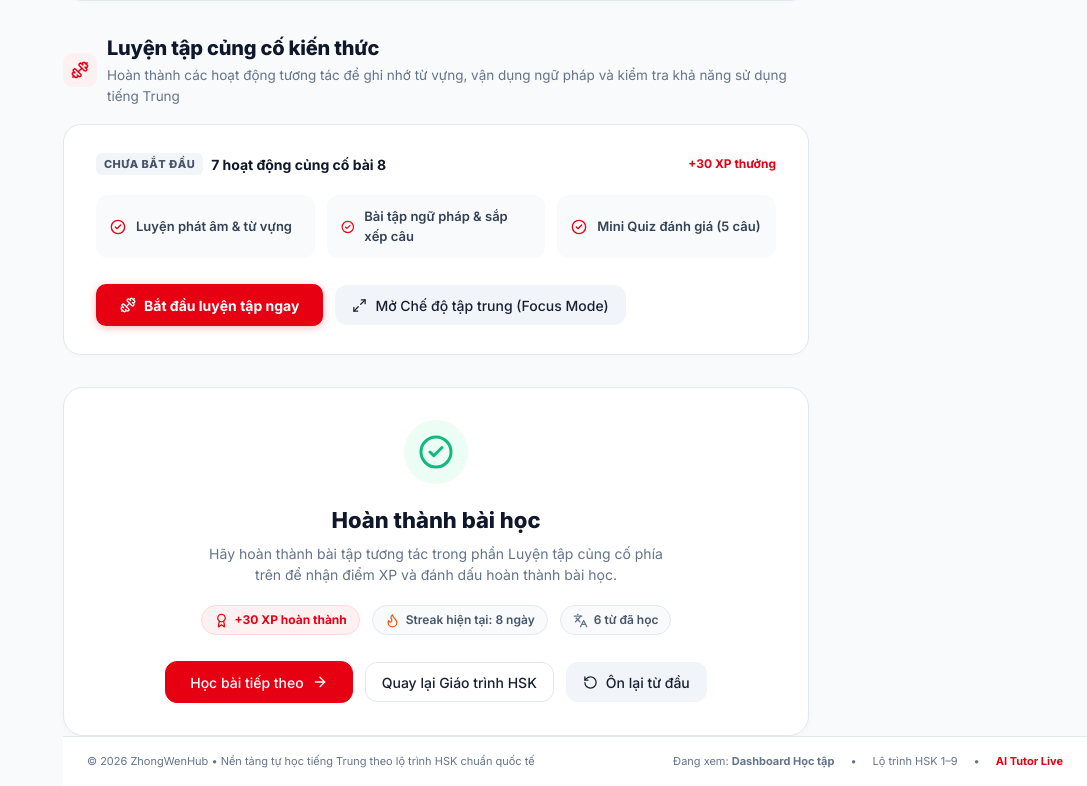
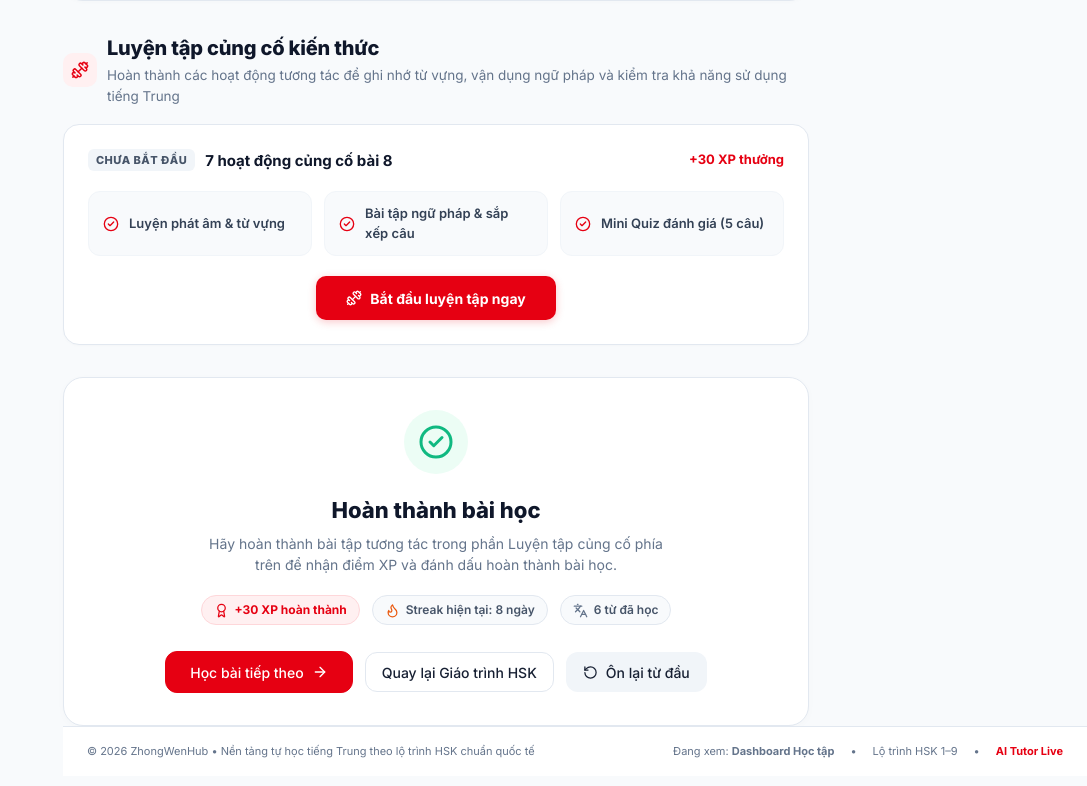
Before and after one commit to nguyen2234/ZhongWenHub, a React (Vite) app in the folder Fontend/: page /lesson in a window 1280 px wide. Shown: the part 3941-4727 px from the top of the page, without its empty margins (193-1280 px from the left). Built offline with nearby package versions, Linux system fonts and the light colour scheme.

Commit message:
style(student): simplify practice card and remove focus mode action

```diff
--- a/Fontend/src/features/lesson/pages/HskTextbookLessonPage.css
+++ b/Fontend/src/features/lesson/pages/HskTextbookLessonPage.css
@@ -482,23 +482,70 @@
 /* 5. PRACTICE SECTION */
 .hsk-practice-intro-card {
   background-color: #ffffff;
-  border: 1.5px solid #e2e8f0;
-  border-radius: 18px;
-  padding: 28px 32px;
+  border: 1px solid #e2e8f0;
+  border-radius: 16px;
+  padding: 24px;
   display: flex;
   flex-direction: column;
   gap: 20px;
-  box-shadow: 0 1px 4px rgba(0, 0, 0, 0.02);
+  box-shadow: 0 1px 3px rgba(0, 0, 0, 0.02);
+  box-sizing: border-box;
 }
 
+/* Row 1 - Header info: title, status badge & XP reward */
+.hsk-practice-card-header {
+  display: flex;
+  align-items: center;
+  justify-content: space-between;
+  gap: 16px;
+  flex-wrap: wrap;
+}
+
+.hsk-practice-card-title-group {
+  display: flex;
+  align-items: center;
+  gap: 10px;
+  min-width: 0;
+}
+
+.hsk-practice-card-status-badge {
+  flex-shrink: 0;
+  padding: 3px 8px;
+  border-radius: 6px;
+  font-size: 11px;
+  font-weight: 800;
+  text-transform: uppercase;
+  letter-spacing: 0.04em;
+}
+
+.hsk-practice-card-title {
+  margin: 0;
+  font-size: 15px;
+  font-weight: 700;
+  color: #0f172a;
+  line-height: 1.4;
+}
+
+.hsk-practice-card-xp-badge {
+  flex-shrink: 0;
+  font-size: 13px;
+  font-weight: 700;
+  color: var(--primary, #E60012);
+  display: flex;
+  align-items: center;
+  gap: 4px;
+}
+
+/* Row 2 - 3 Activity Groups */
 .hsk-practice-steps-preview {
   display: grid;
-  grid-template-columns: repeat(auto-fit, minmax(200px, 1fr));
+  grid-template-columns: repeat(3, 1fr);
   gap: 12px;
 }
 
 .hsk-practice-step-item {
   background-color: #f8fafc;
+  border: 1px solid #f1f5f9;
   border-radius: 12px;
   padding: 12px 14px;
   display: flex;
@@ -507,6 +554,46 @@
   font-size: 13px;
   font-weight: 600;
   color: #334155;
+  box-sizing: border-box;
+  min-height: 48px;
+}
+
+/* Row 3 - Centered Single Action Button */
+.hsk-practice-action-row {
+  display: flex;
+  justify-content: center;
+  align-items: center;
+  width: 100%;
+}
+
+.hsk-practice-cta-btn {
+  width: 240px;
+  height: 44px;
+  padding: 0 20px;
+  font-size: 14px;
+  font-weight: 700;
+  border-radius: 10px;
+  background-color: var(--primary, #E60012);
+  color: #ffffff;
+  border: none;
+  cursor: pointer;
+  display: inline-flex;
+  align-items: center;
+  justify-content: center;
+  gap: 8px;
+  box-shadow: 0 2px 8px rgba(230, 0, 18, 0.22);
+  transition: all 0.15s ease;
+  box-sizing: border-box;
+}
+
+.hsk-practice-cta-btn:hover {
+  background-color: #cc0010;
+  box-shadow: 0 4px 12px rgba(230, 0, 18, 0.32);
+  transform: translateY(-1px);
+}
+
+.hsk-practice-cta-btn:active {
+  transform: translateY(0);
 }
 
 /* 6. COMPLETE SECTION */
@@ -545,6 +632,22 @@
   }
 }
 
+@media (max-width: 768px) {
+  .hsk-practice-intro-card {
+    padding: 20px 16px;
+    gap: 16px;
+  }
+
+  .hsk-practice-steps-preview {
+    grid-template-columns: 1fr;
+    gap: 8px;
+  }
+
+  .hsk-practice-cta-btn {
+    width: 100%;
+  }
+}
+
 @media (max-width: 640px) {
   .hsk-overview-card {
     padding: 20px 18px;
--- a/Fontend/src/features/lesson/pages/HskTextbookLessonPage.tsx
+++ b/Fontend/src/features/lesson/pages/HskTextbookLessonPage.tsx
@@ -789,14 +789,14 @@ export const HskTextbookLessonPage: React.FC = () => {
               </div>
             </div>
 
-            {/* Stable Practice Introduction Card (fixed layout, no height shifts) */}
+            {/* Stable Practice Introduction Card (3 clean rows, centered CTA) */}
             <div className="hsk-practice-intro-card">
-              <div style={{ display: 'flex', alignItems: 'center', justifyContent: 'space-between', flexWrap: 'wrap', gap: '10px' }}>
-                <div style={{ display: 'flex', alignItems: 'center', gap: '8px' }}>
+              {/* Row 1 — Thông tin luyện tập */}
+              <div className="hsk-practice-card-header">
+                <div className="hsk-practice-card-title-group">
                   <span
+                    className="hsk-practice-card-status-badge"
                     style={{
-                      padding: '3px 8px',
-                      borderRadius: '6px',
                       backgroundColor:
                         practiceStatus === 'COMPLETED'
                           ? '#ecfdf5'
@@ -809,10 +809,6 @@ export const HskTextbookLessonPage: React.FC = () => {
                           : practiceStatus === 'IN_PROGRESS'
                           ? '#d97706'
                           : '#475569',
-                      fontSize: '11px',
-                      fontWeight: 800,
-                      textTransform: 'uppercase',
-                      letterSpacing: '0.04em',
                     }}
                   >
                     {practiceStatus === 'COMPLETED'
@@ -821,70 +817,49 @@ export const HskTextbookLessonPage: React.FC = () => {
                       ? `Đang học · Bước ${currentPracticeStepIndex + 1}/7`
                       : 'Chưa bắt đầu'}
                   </span>
-                  <span style={{ fontSize: '14px', fontWeight: 700, color: '#0f172a' }}>
+                  <h3 className="hsk-practice-card-title">
                     7 hoạt động củng cố bài {textbookData.lessonNumber}
-                  </span>
+                  </h3>
                 </div>
 
-                <span style={{ fontSize: '12px', fontWeight: 700, color: 'var(--primary, #E60012)' }}>
+                <div className="hsk-practice-card-xp-badge">
                   +{textbookData.xpReward} XP thưởng
-                </span>
+                </div>
               </div>
 
+              {/* Row 2 — Các nhóm hoạt động */}
               <div className="hsk-practice-steps-preview">
                 <div className="hsk-practice-step-item">
-                  <CheckCircle2 size={16} color="var(--primary, #E60012)" />
+                  <CheckCircle2 size={16} color="var(--primary, #E60012)" style={{ flexShrink: 0 }} />
                   <span>Luyện phát âm & từ vựng</span>
                 </div>
                 <div className="hsk-practice-step-item">
-                  <CheckCircle2 size={16} color="var(--primary, #E60012)" />
+                  <CheckCircle2 size={16} color="var(--primary, #E60012)" style={{ flexShrink: 0 }} />
                   <span>Bài tập ngữ pháp & sắp xếp câu</span>
                 </div>
                 <div className="hsk-practice-step-item">
-                  <CheckCircle2 size={16} color="var(--primary, #E60012)" />
+                  <CheckCircle2 size={16} color="var(--primary, #E60012)" style={{ flexShrink: 0 }} />
                   <span>Mini Quiz đánh giá ({textbookData.playerLessonData.quiz?.length || 5} câu)</span>
                 </div>
               </div>
 
-              <div style={{ display: 'flex', alignItems: 'center', gap: '12px', flexWrap: 'wrap', marginTop: '6px' }}>
+              {/* Row 3 — Hành động (Single centered CTA) */}
+              <div className="hsk-practice-action-row">
                 <button
                   ref={practiceTriggerRef}
                   type="button"
-                  onClick={() => {
-                    setIsPracticeModalOpen(true);
-                  }}
-                  style={{
-                    padding: '0 24px',
-                    height: '42px',
-                    fontSize: '14px',
-                    borderRadius: '10px',
-                    backgroundColor: 'var(--primary, #E60012)',
-                    color: '#ffffff',
-                    border: 'none',
-                    fontWeight: 700,
-                    cursor: 'pointer',
-                    display: 'inline-flex',
-                    alignItems: 'center',
-                    gap: '8px',
-                    boxShadow: '0 2px 8px rgba(230, 0, 18, 0.25)',
-                    transition: 'all 0.15s ease',
-                  }}
+                  className="hsk-practice-cta-btn"
+                  onClick={() => setIsPracticeModalOpen(true)}
                 >
                   <Dumbbell size={16} />
-                  {practiceStatus === 'COMPLETED'
-                    ? 'Luyện tập lại bài học'
-                    : practiceStatus === 'IN_PROGRESS'
-                    ? `Tiếp tục luyện tập (Bước ${currentPracticeStepIndex + 1})`
-                    : 'Bắt đầu luyện tập ngay'}
+                  <span>
+                    {practiceStatus === 'COMPLETED'
+                      ? 'Luyện tập lại bài học'
+                      : practiceStatus === 'IN_PROGRESS'
+                      ? `Tiếp tục luyện tập (Bước ${currentPracticeStepIndex + 1})`
+                      : 'Bắt đầu luyện tập ngay'}
+                  </span>
                 </button>
-
-                <Button
-                  variant="secondary"
-                  onClick={() => navigate(`/lesson/focus?id=${activeLessonId}`)}
-                >
-                  <Maximize2 size={15} />
-                  Mở Chế độ tập trung (Focus Mode)
-                </Button>
               </div>
             </div>
           </section>
```
